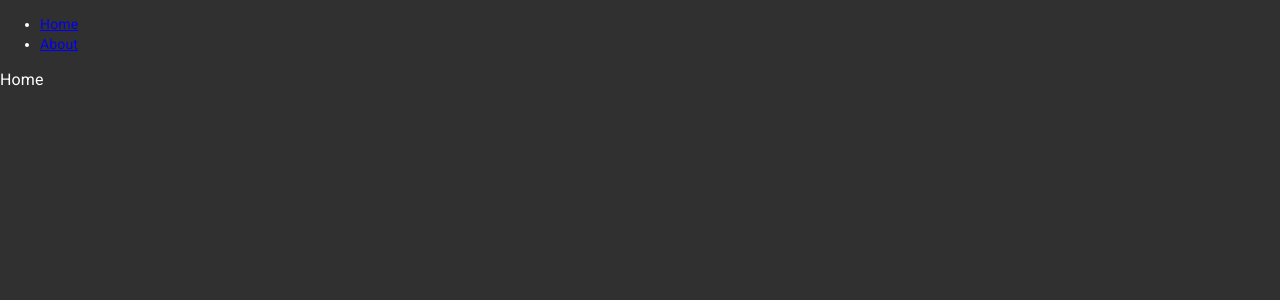
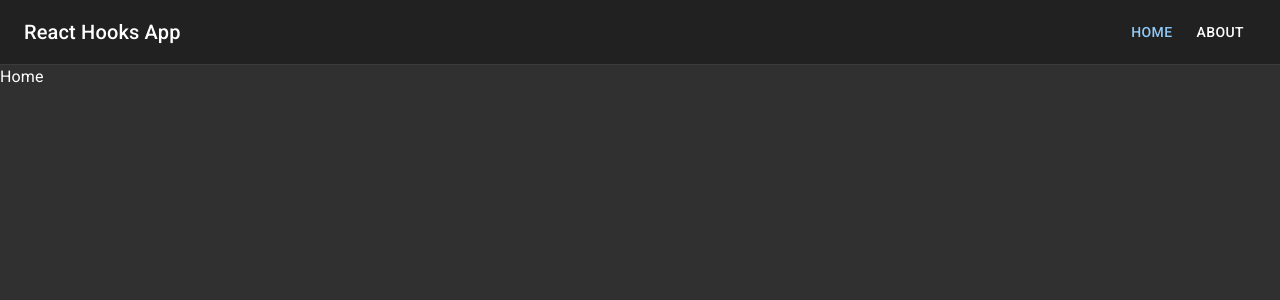
Before and after one commit to sergei97k/react-hooks, a React (Create React App) app: page / in a window 1280 px wide. Shown: the top 300 px of the page. Built offline with nearby package versions, Linux system fonts and the light colour scheme.

Commit message:
added Header component

```diff
--- a/src/App.js
+++ b/src/App.js
@@ -1,28 +1,18 @@
 import React from "react";
-import { BrowserRouter as Router, Switch, Route, Link } from "react-router-dom";
+import { BrowserRouter as Router, Switch, Route } from "react-router-dom";
 
 import Home from "./pages/Home";
 import About from "./pages/About";
+import { Header } from "./components";
 
 const App = () => (
   <Router>
-    <div>
-      <nav>
-        <ul>
-          <li>
-            <Link to="/">Home</Link>
-          </li>
-          <li>
-            <Link to="/about">About</Link>
-          </li>
-        </ul>
-      </nav>
+    <Header />
 
-      <Switch>
-        <Route path="/" exact component={Home} />
-        <Route path="/about" component={About} />
-      </Switch>
-    </div>
+    <Switch>
+      <Route path="/" exact component={Home} />
+      <Route path="/about" component={About} />
+    </Switch>
   </Router>
 );
 
--- /dev/null
+++ b/src/components/Header/Header.js
@@ -0,0 +1,76 @@
+import React from "react";
+import { NavLink as RouterLink } from "react-router-dom";
+
+import AppBar from "@material-ui/core/AppBar";
+import Toolbar from "@material-ui/core/Toolbar";
+import Typography from "@material-ui/core/Typography";
+import Link from "@material-ui/core/Link";
+import { makeStyles } from "@material-ui/core/styles";
+
+const useStyles = makeStyles((theme) => ({
+  appBar: {
+    borderBottom: `1px solid ${theme.palette.divider}`,
+  },
+  toolbar: {
+    flexWrap: "wrap",
+  },
+  toolbarTitle: {
+    flexGrow: 1,
+  },
+  link: {
+    margin: theme.spacing(1, 1.5),
+  },
+  activeLinkStyle: {
+    color: theme.palette.primary.main,
+  },
+}));
+
+const Header = () => {
+  const classes = useStyles();
+
+  return (
+    <AppBar
+      position="static"
+      color="default"
+      elevation={0}
+      className={classes.appBar}
+    >
+      <Toolbar className={classes.toolbar}>
+        <Typography
+          variant="h6"
+          color="inherit"
+          noWrap
+          className={classes.toolbarTitle}
+        >
+          React Hooks App
+        </Typography>
+        <nav>
+          <Link
+            variant="button"
+            color="textPrimary"
+            component={RouterLink}
+            to="/"
+            className={classes.link}
+            activeClassName={classes.activeLinkStyle}
+            exact
+          >
+            Home
+          </Link>
+          <Link
+            variant="button"
+            color="textPrimary"
+            component={RouterLink}
+            to="/about"
+            className={classes.link}
+            activeClassName={classes.activeLinkStyle}
+            exact
+          >
+            About
+          </Link>
+        </nav>
+      </Toolbar>
+    </AppBar>
+  );
+};
+
+export default Header;
--- /dev/null
+++ b/src/components/Header/index.js
@@ -0,0 +1 @@
+export { default as Header } from "./Header";
--- /dev/null
+++ b/src/components/index.js
@@ -0,0 +1 @@
+export { Header } from "./Header";
```
Also changed, not shown: .eslintrc.js.
